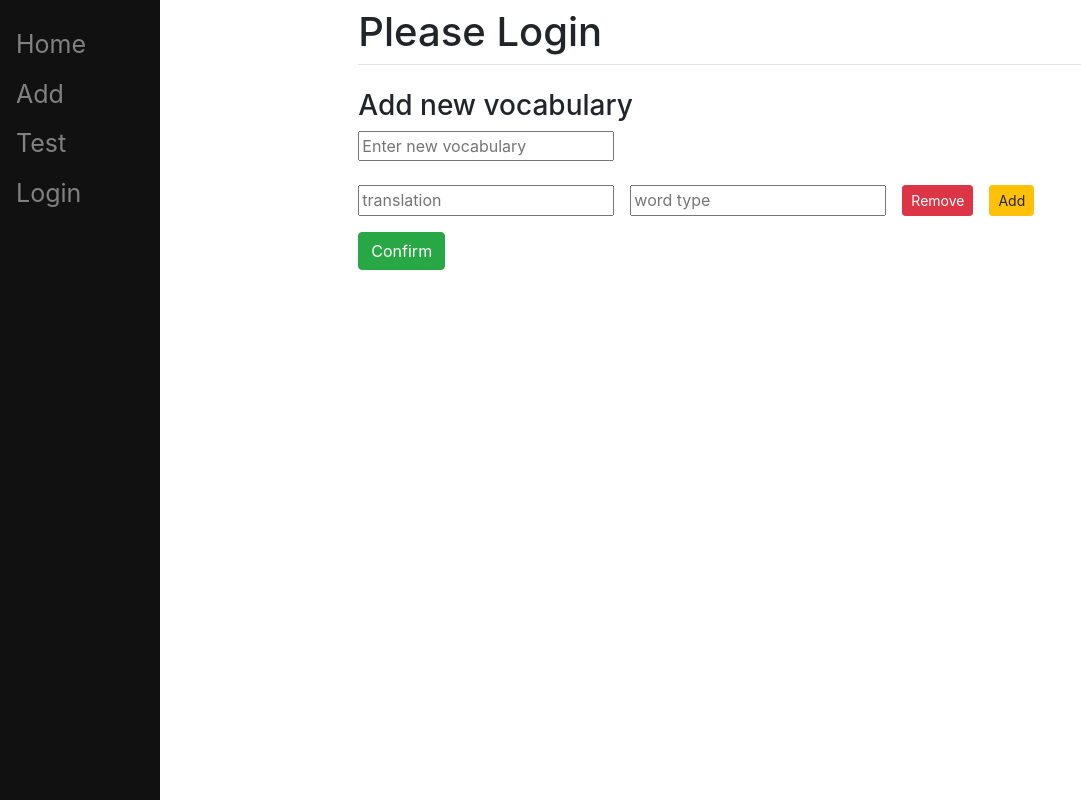
After one commit to DinoQYZ/django-volcabulary, a Django app: page /add in a window 1280 px wide. The commit adds this page. Shown: the whole page, without its empty margins (0-1081 px from the left). Run offline with Django 4.2, Linux system fonts and the light colour scheme; some libraries are stand-ins or nearby versions.

Commit message:
add add page

```diff
--- /dev/null
+++ b/main/templates/main/add.html
@@ -0,0 +1,25 @@
+{% extends 'main/base.html' %}
+
+{% block title %}Create an Account{% endblock %}
+{% load crispy_forms_tags %}
+
+{% block content %}
+    <h3>Add new vocabulary</h3>
+
+    <form method="post" action="/add/" class="form-group">
+        {% csrf_token %}
+        <input type="text" name="vocabulary" class="" placeholder="Enter new vocabulary" required><br><br>
+        <div class="input-group mb-3">
+                <input type="text" name="translations[]" class="" placeholder="translation" required>&emsp;
+                <input type="text" name="wd_types[]" class="" placeholder="word type" required>&emsp;
+                <button type="button" class="btn btn-danger btn-sm">Remove</button>&emsp;
+                <button type="button" class="btn btn-warning btn-sm">Add</button>
+            <br>
+        </div>
+        <button type="submit" class="btn btn-success">Confirm</button>
+    </form>
+{% endblock %}
+
+<script>
+
+</script>
--- a/main/templates/main/base.html
+++ b/main/templates/main/base.html
@@ -43,7 +43,7 @@
 <body>
 	<div class="sidenav">
 		<a href="/home">Home</a>
-		<a href="/">Add</a>
+		<a href="/add">Add</a>
 		<a href="/">Test</a>
 
 		{% if user.is_authenticated %}
@@ -56,7 +56,13 @@
 	<div id="content" name="content" class="main">
 		<div class="row justify-content-center">
 			<div class="col-8">
-				<h1 class="mt-2">Welcome, {{ user.get_username }}</h1>
+
+				{% if user.is_authenticated %}
+				<h1 class="mt-2">Welcome, {{ user.get_username }} </h1>
+				{% else %}
+				<h1 class="mt-2">Please Login</h1>
+				{% endif %}
+
 				<hr class="mt-0 mb-4">
 				{% block content %}
 				{% endblock %}
--- a/main/urls.py
+++ b/main/urls.py
@@ -5,4 +5,5 @@ from . import views
 urlpatterns = [
     path("", views.home, name="home"),
     path("home", views.home, name="home"),
+    path("add", views.add, name="add"),
 ]
--- a/main/views.py
+++ b/main/views.py
@@ -1,6 +1,25 @@
 from django.shortcuts import render
+from .forms import AddForm
+from .models import Vocabulary, Translation
 
 # Create your views here.
 
 def home(response):
     return render(response, "main/home.html", {})
+
+def add(response):
+    if response.method == "POST":
+        data = response.POST
+        translations = data.getlist('translations[]')
+        wd_types = data.get('wd_types[]')
+        vocabulary = data.get('vocabulary')
+
+        if translations and wd_types:
+            new_voc = Vocabulary(user=response.user, word=vocabulary)
+            new_voc.save()
+
+        for i in range(len(translations)):
+            new_trans = Translation(voc=vocabulary, wd_type=wd_types[i], trans=translations[i])
+            new_trans.save()
+
+    return render(response, "main/add.html", {})
```
Also changed, not shown: main/forms.py (added, +8 -0 lines), main/templates/main/home.html (+21 -1 lines), db.sqlite3.
